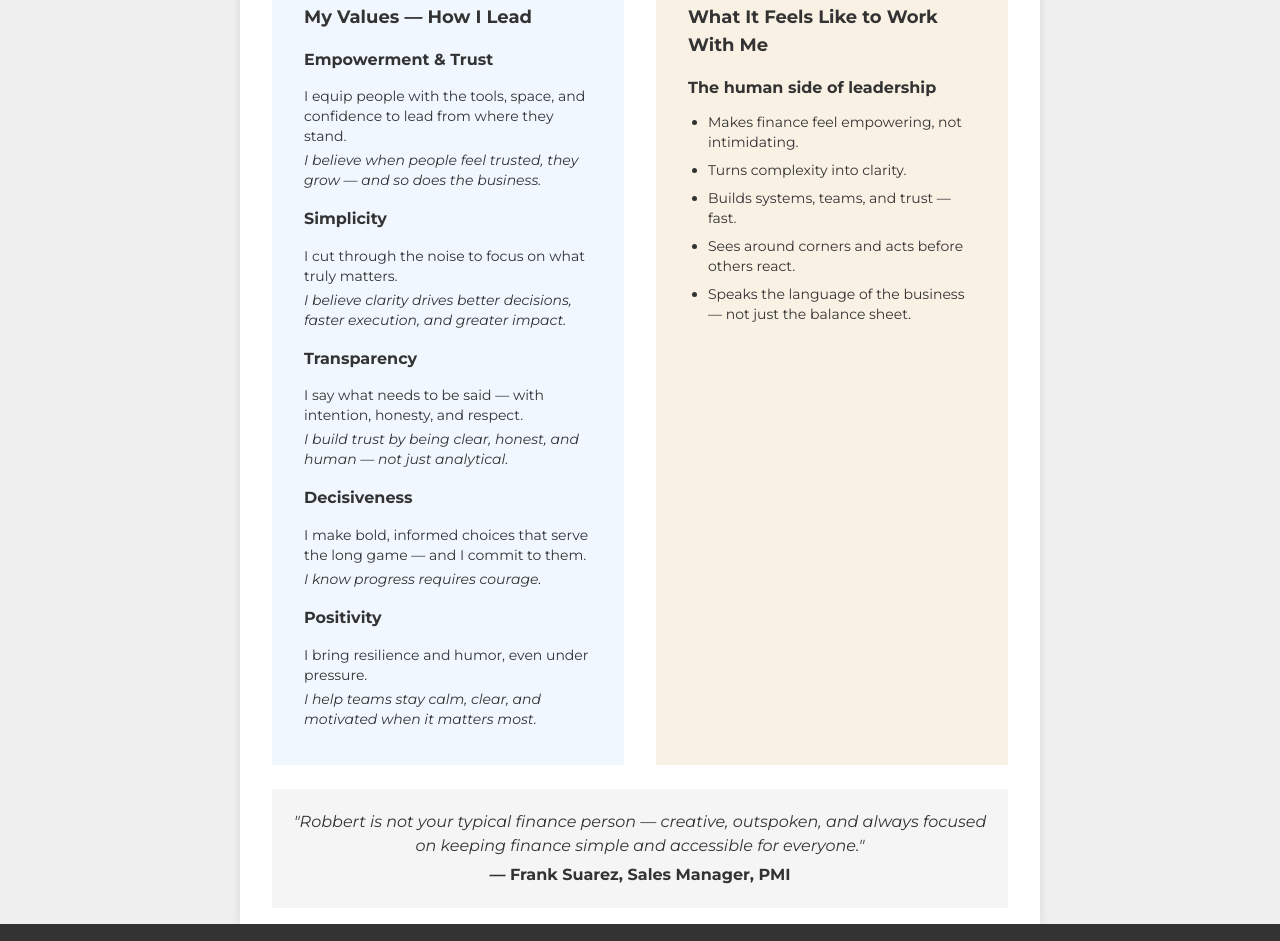
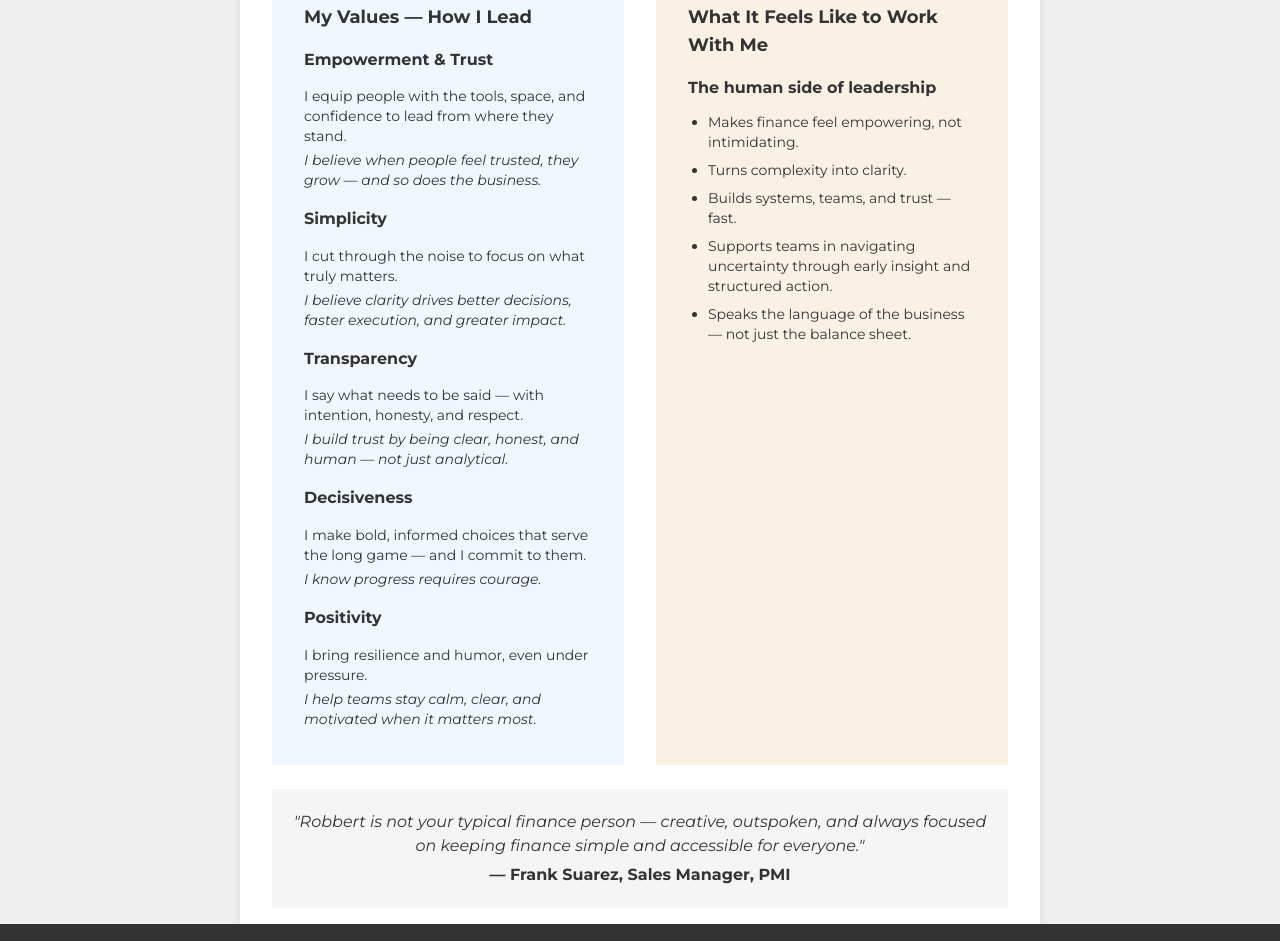
Before and after one commit to zillesen/zillesen.github.io, a plain HTML site: page how.html in a window 1280 px wide. Shown: the part 2020-2961 px from the top of the page. Drawn offline with Linux system fonts and the light colour scheme.

Commit message:
Update how.html
Changed text to: "Supports teams in navigating uncertainty through early insight and structured action

```diff
--- a/how.html
+++ b/how.html
@@ -106,7 +106,7 @@
                             <li>Makes finance feel empowering, not intimidating.</li>
                             <li>Turns complexity into clarity.</li>
                             <li>Builds systems, teams, and trust — fast.</li>
-                            <li>Sees around corners and acts before others react.</li>
+                            <li>Supports teams in navigating uncertainty through early insight and structured action.</li>
                             <li>Speaks the language of the business — not just the balance sheet.</li>
                         </ul>
                     </div>
```
